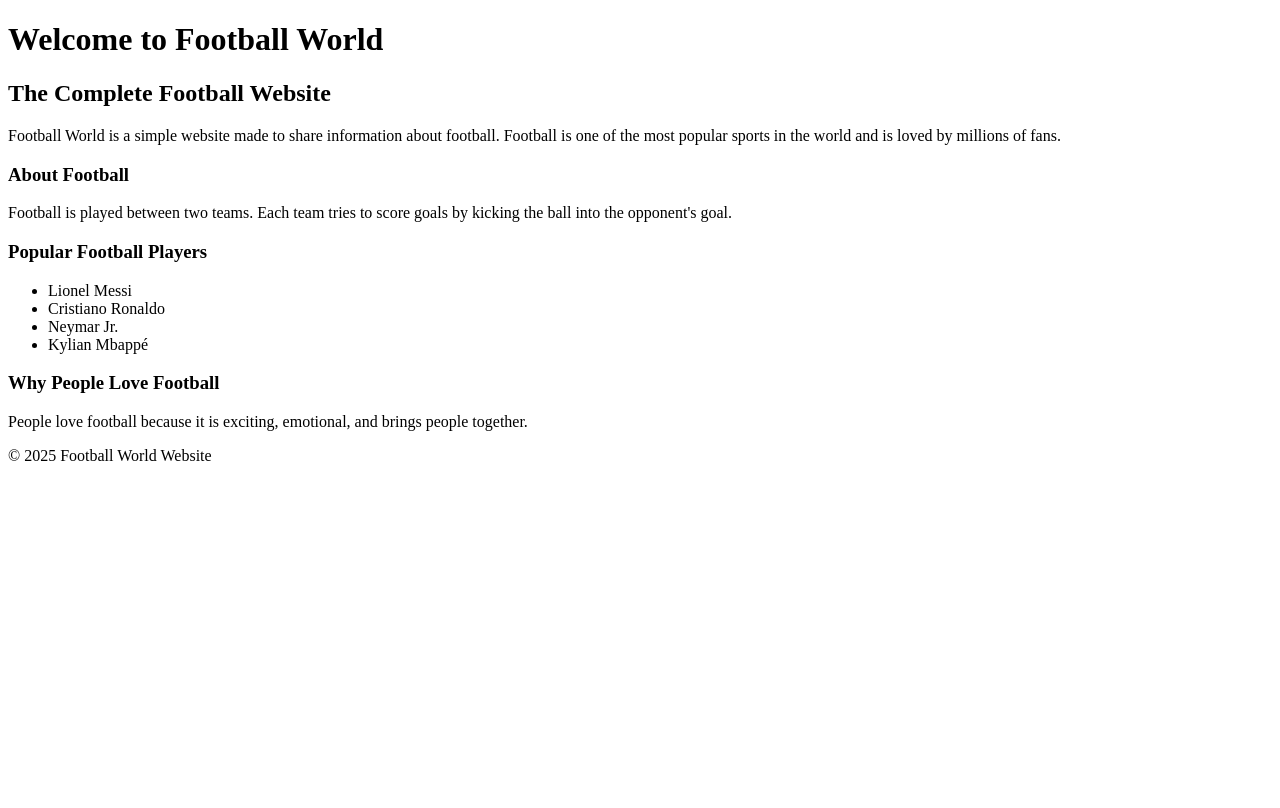
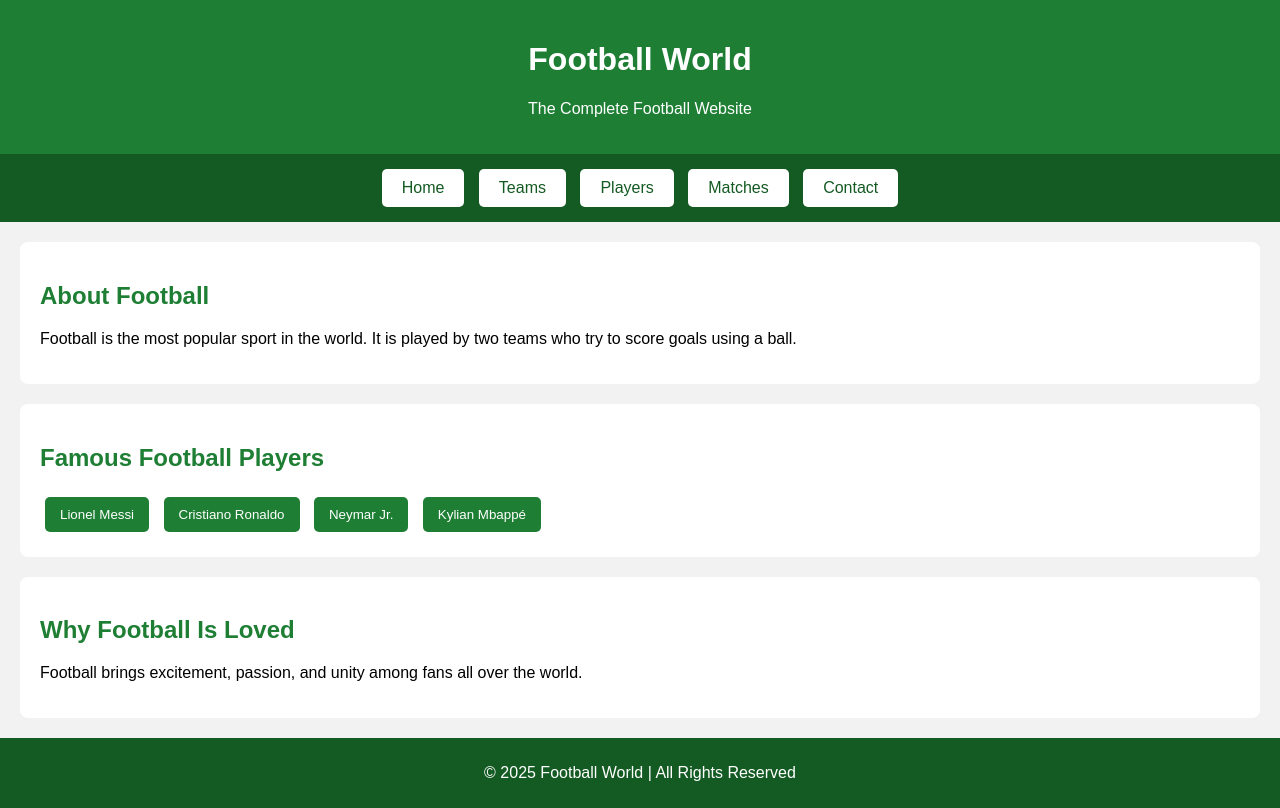
Before and after one commit to wezzz4t8743658743/football, a plain HTML site: page index.html in a window 1280 px wide. Drawn offline with Linux system fonts and the light colour scheme.

Commit message:
Update index.html

```diff
--- a/index.html
+++ b/index.html
@@ -3,38 +3,117 @@
 <head>
     <meta charset="UTF-8">
     <title>Football World - The Complete Football Website</title>
+
+    <style>
+        body {
+            margin: 0;
+            font-family: Arial, sans-serif;
+            background-color: #f2f2f2;
+        }
+
+        header {
+            background-color: #1e7f34;
+            color: white;
+            padding: 20px;
+            text-align: center;
+        }
+
+        nav {
+            background-color: #145a23;
+            padding: 10px;
+            text-align: center;
+        }
+
+        nav button {
+            background-color: #ffffff;
+            color: #145a23;
+            border: none;
+            padding: 10px 20px;
+            margin: 5px;
+            font-size: 16px;
+            cursor: pointer;
+            border-radius: 5px;
+        }
+
+        nav button:hover {
+            background-color: #ffd700;
+            color: black;
+        }
+
+        section {
+            padding: 20px;
+            background-color: white;
+            margin: 20px;
+            border-radius: 8px;
+        }
+
+        h2 {
+            color: #1e7f34;
+        }
+
+        .players button {
+            background-color: #1e7f34;
+            color: white;
+            border: none;
+            padding: 10px 15px;
+            margin: 5px;
+            border-radius: 5px;
+            cursor: pointer;
+        }
+
+        .players button:hover {
+            background-color: #0f4d1f;
+        }
+
+        footer {
+            background-color: #145a23;
+            color: white;
+            text-align: center;
+            padding: 10px;
+        }
+    </style>
 </head>
+
 <body>
 
-    <h1>Welcome to Football World</h1>
-    <h2>The Complete Football Website</h2>
+    <header>
+        <h1>Football World</h1>
+        <p>The Complete Football Website</p>
+    </header>
 
-    <p>
-        Football World is a simple website made to share information about football.
-        Football is one of the most popular sports in the world and is loved by millions of fans.
-    </p>
+    <nav>
+        <button>Home</button>
+        <button>Teams</button>
+        <button>Players</button>
+        <button>Matches</button>
+        <button>Contact</button>
+    </nav>
 
-    <h3>About Football</h3>
-    <p>
-        Football is played between two teams. Each team tries to score goals by kicking the ball
-        into the opponent's goal.
-    </p>
+    <section>
+        <h2>About Football</h2>
+        <p>
+            Football is the most popular sport in the world. It is played by two teams
+            who try to score goals using a ball.
+        </p>
+    </section>
 
-    <h3>Popular Football Players</h3>
-    <ul>
-        <li>Lionel Messi</li>
-        <li>Cristiano Ronaldo</li>
-        <li>Neymar Jr.</li>
-        <li>Kylian Mbappé</li>
-    </ul>
+    <section class="players">
+        <h2>Famous Football Players</h2>
+        <button>Lionel Messi</button>
+        <button>Cristiano Ronaldo</button>
+        <button>Neymar Jr.</button>
+        <button>Kylian Mbappé</button>
+    </section>
 
-    <h3>Why People Love Football</h3>
-    <p>
-        People love football because it is exciting, emotional, and brings people together.
-    </p>
+    <section>
+        <h2>Why Football Is Loved</h2>
+        <p>
+            Football brings excitement, passion, and unity among fans all over the world.
+        </p>
+    </section>
 
     <footer>
-        <p>© 2025 Football World Website</p>
+        <p>© 2025 Football World | All Rights Reserved</p>
     </footer>
 
 </body>
```
